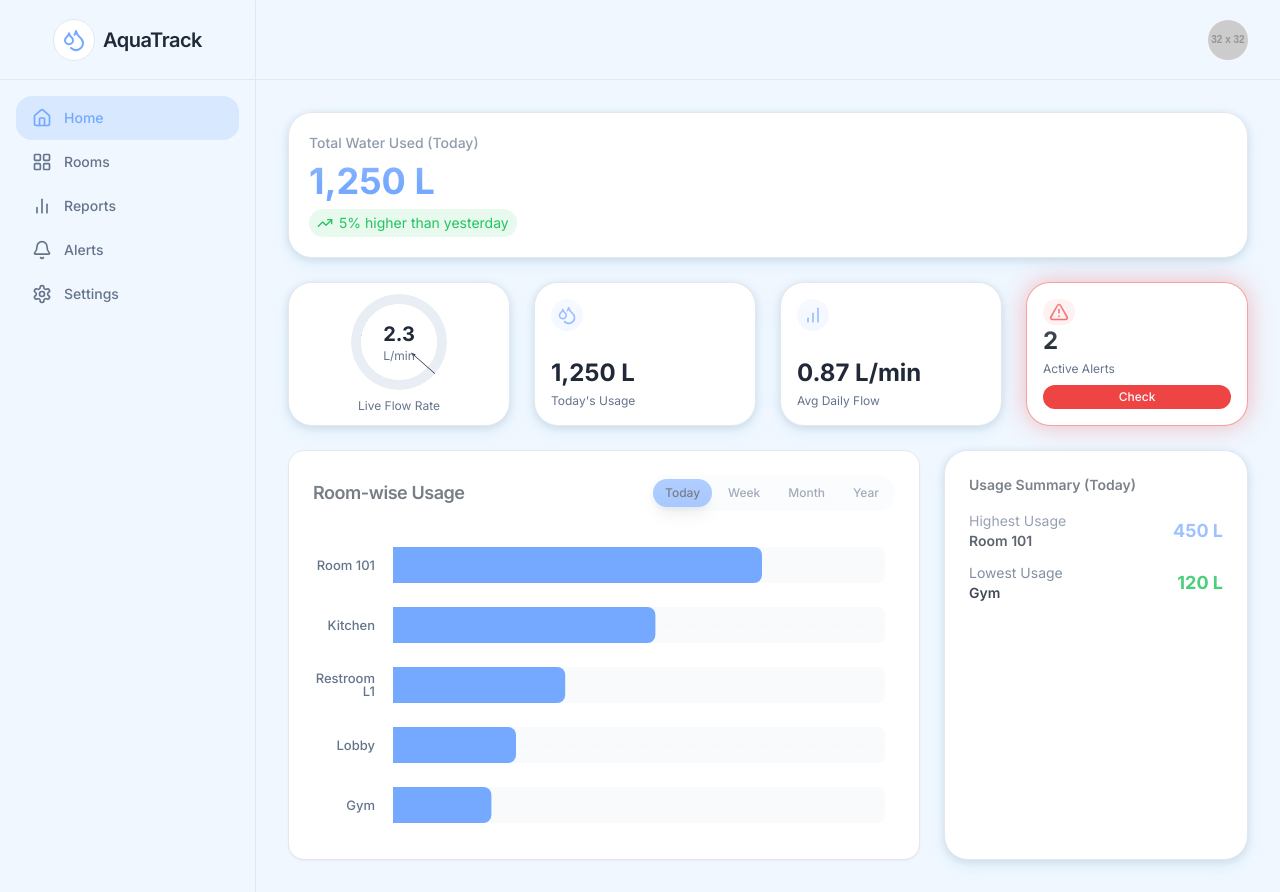
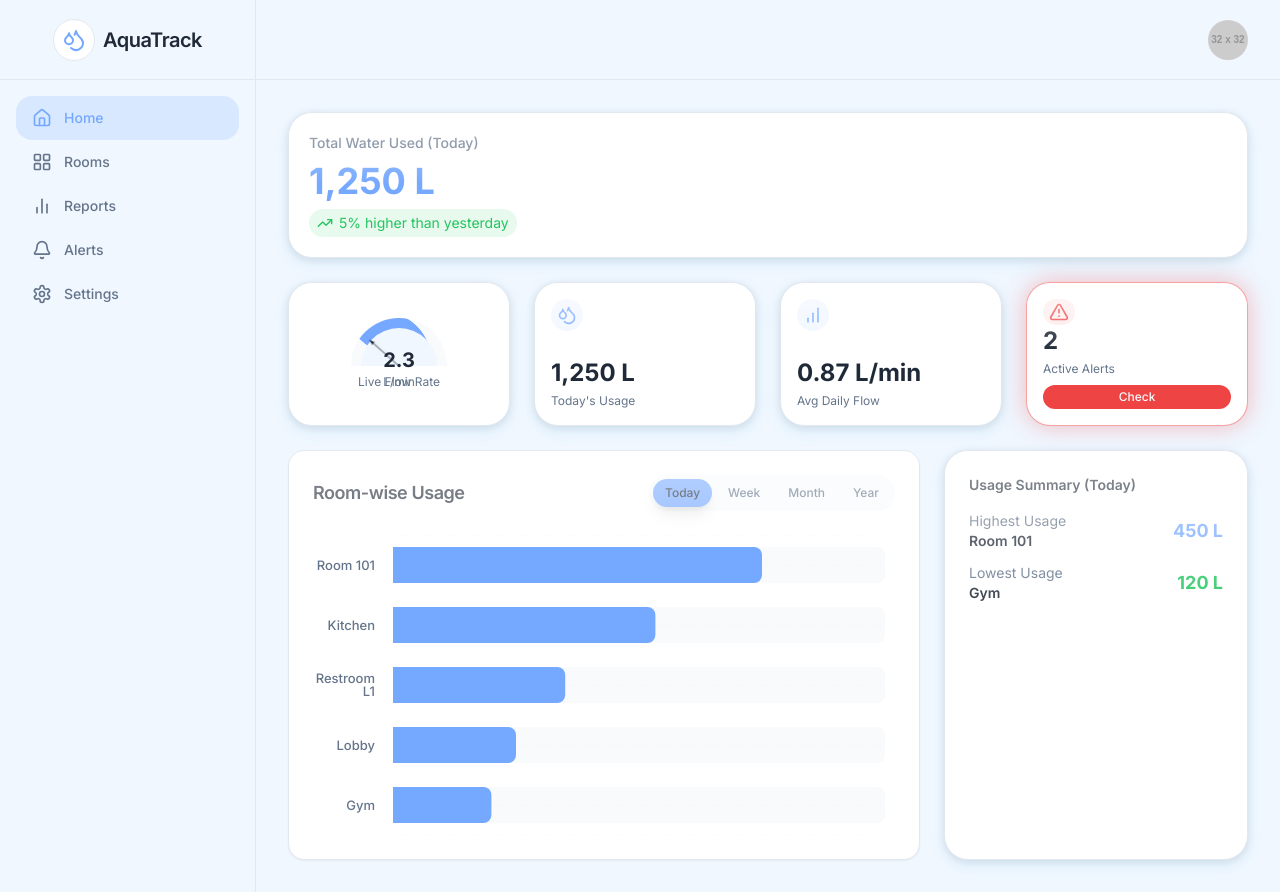
Before and after one commit to abhi24me/AquaTrack, a Next.js app: page /dashboard in a window 1280 px wide. Built offline with nearby package versions, Linux system fonts and the light colour scheme.

Commit message:
make more fancy the live flow meter

```diff
--- a/src/app/dashboard/page.tsx
+++ b/src/app/dashboard/page.tsx
@@ -72,8 +72,8 @@ export default function Home() {
 
       {/* Quick Stats Grid */}
       <div className="grid grid-cols-2 gap-4 md:grid-cols-4 md:gap-6">
-        <div className="elevated-card flex h-32 flex-col justify-center p-4 text-center md:h-36">
-          <Gauge value={2.3} />
+        <div className="elevated-card flex h-32 flex-col items-center justify-center p-4 md:h-36">
+          <Gauge value={2.3} showValue={true} />
           <p className="mt-2 text-xs text-muted-foreground">Live Flow Rate</p>
         </div>
         {currentQuickStats.map((stat, index) => (
--- a/src/components/charts/gauge.tsx
+++ b/src/components/charts/gauge.tsx
@@ -18,59 +18,51 @@ export function Gauge({ value, size = 'medium', showValue = true }: GaugeProps)
 
   return (
     <div className="relative flex flex-col items-center justify-center">
-      <div className="relative overflow-hidden rounded-full">
+      <div
+        className={cn(
+          'relative w-24 h-12 overflow-hidden rounded-t-full bg-muted/50',
+          {
+            'w-20 h-10': size === 'small',
+            'w-28 h-14': size === 'large',
+          }
+        )}
+      >
         <div
-          className={cn('aspect-square w-24 rounded-full border-[10px]', {
-            'w-20 border-8': size === 'small',
-            'w-28 border-[12px]': size === 'large',
-          })}
+          className="absolute top-0 left-0 w-full h-full rounded-t-full origin-bottom-center"
           style={
             {
-              '--gauge-bg': 'hsl(var(--muted))',
               '--gauge-fg': 'hsl(var(--primary))',
-              '--gauge-gradient-from': 'hsl(var(--primary) / 0.8)',
-              '--gauge-gradient-to': 'hsl(var(--primary) / 0.2)',
-              background: `
-                conic-gradient(
-                  from -90deg at 50% 50%,
-                  var(--gauge-gradient-from) 0%,
-                  var(--gauge-gradient-to) ${percentage * 100}%,
-                  transparent ${percentage * 100}%
-                )
-              `,
-              mask: `
-                radial-gradient(
-                  farthest-side,
-                  transparent calc(100% - 10px),
-                  #000 0
-                )
-              `,
+              transform: `rotate(${percentage * 180}deg)`,
+              background: `conic-gradient(from -90deg at 50% 100%, transparent 0deg, var(--gauge-fg) 0deg, var(--gauge-fg) 180deg, transparent 180deg)`,
+              mask: 'linear-gradient(to right, #000, #000)',
+              WebkitMask: 'linear-gradient(to right, #000, #000)',
+              transition: 'transform 0.5s ease-out',
             } as React.CSSProperties
           }
-        />
+        ></div>
         <div
           className={cn(
-            'absolute inset-0 rounded-full border-[10px] border-muted opacity-50',
+            'absolute inset-[10px] bottom-0 rounded-t-full bg-background',
             {
-              'border-8': size === 'small',
-              'border-[12px]': size === 'large',
+              'inset-[8px]': size === 'small',
+              'inset-[12px]': size === 'large',
             }
           )}
-        />
+        ></div>
         <div
-          className="absolute inset-0 flex items-end justify-center"
+          className="absolute inset-0 flex items-end justify-center origin-bottom transition-transform duration-500 ease-out"
           style={{ transform: `rotate(${rotation}deg)` }}
         >
           <GaugePointer
-            className={cn('h-8 w-1 fill-foreground', {
-              'h-6': size === 'small',
-              'h-10': size === 'large',
+            className={cn('h-10 w-1 fill-foreground drop-shadow-md', {
+              'h-8': size === 'small',
+              'h-12': size === 'large',
             })}
           />
         </div>
       </div>
       {showValue && (
-        <div className="absolute flex flex-col items-center">
+        <div className="absolute bottom-[-1.5rem] flex flex-col items-center">
           <span className="text-xl font-bold text-foreground">{value}</span>
           <span className="text-xs text-muted-foreground">L/min</span>
         </div>
```
